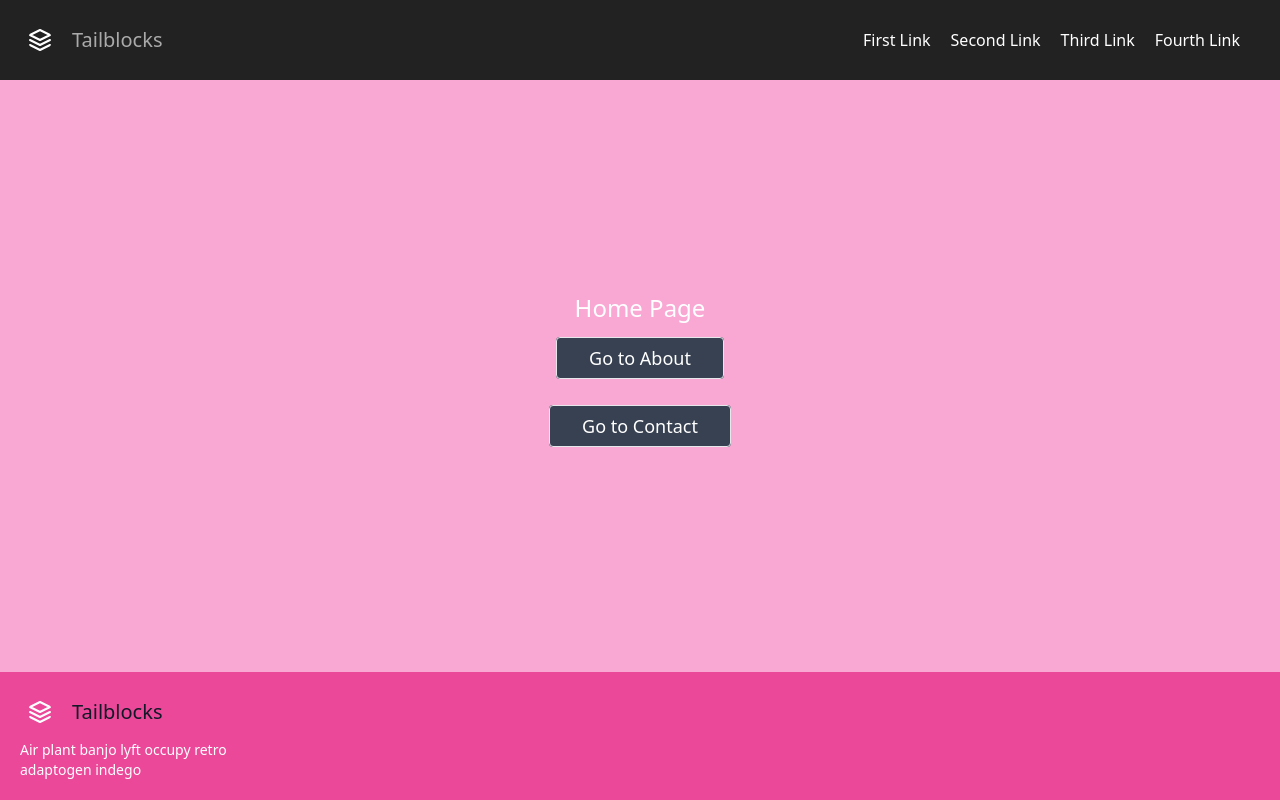
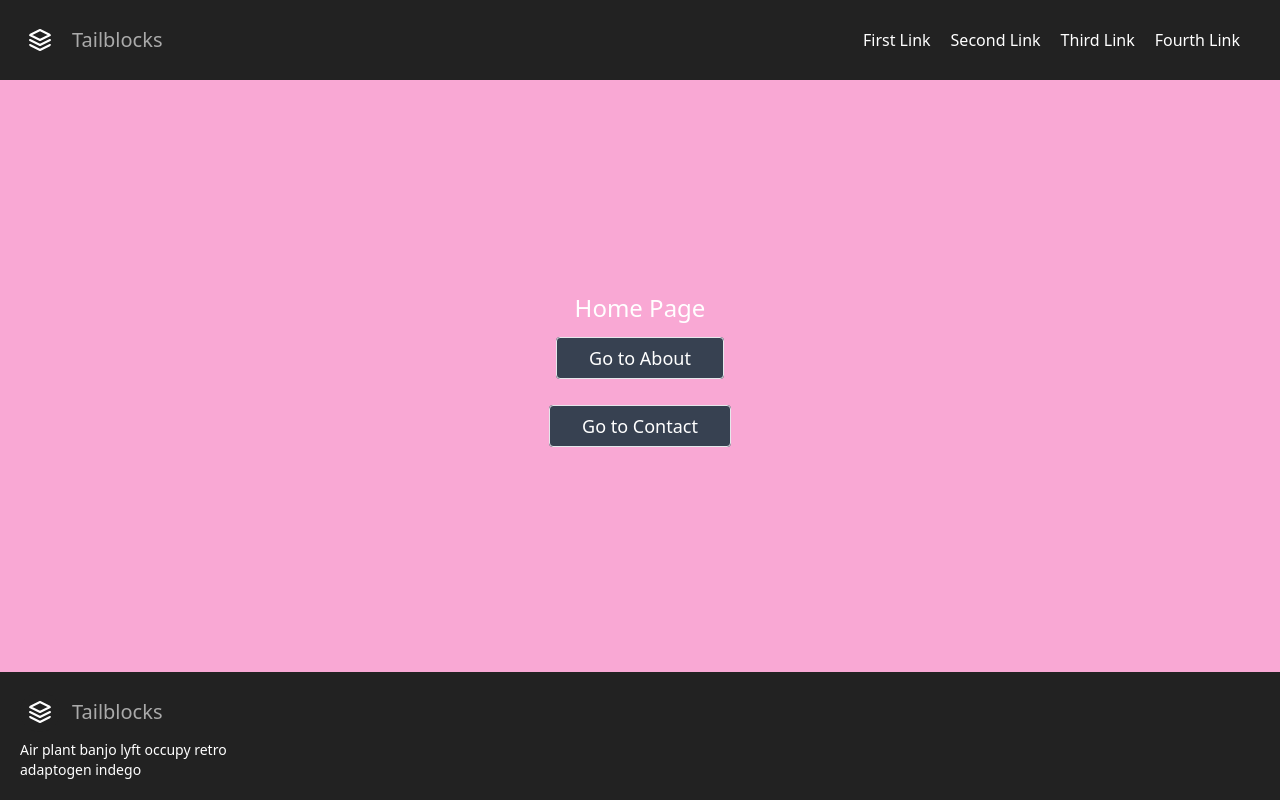
Before and after one commit to wongprom/test-next-13, a Next.js app: page / in a window 1280 px wide. Built offline with nearby package versions, Linux system fonts and the light colour scheme.

Commit message:
Footer, change bg color and text color.

```diff
--- a/components/Footer.tsx
+++ b/components/Footer.tsx
@@ -2,7 +2,7 @@ import React from 'react';
 
 const Footer = () => {
   return (
-    <footer className="shrink-0 bg-pink-500 text-gray-600 body-font">
+    <footer className="shrink-0 bg-[#222222] text-gray-600 body-font">
       <div className="px-5 py-5 mx-auto flex md:items-center lg:items-start md:flex-row md:flex-nowrap flex-wrap flex-col">
         <div className="w-64 flex-shrink-0 md:mx-0 mx-auto text-center md:text-left">
           <a className="flex title-font font-medium items-center md:justify-start justify-center text-gray-900">
@@ -13,12 +13,12 @@ const Footer = () => {
               strokeLinecap="round"
               strokeLinejoin="round"
               strokeWidth="2"
-              className="w-10 h-10 text-white p-2 bg-pink-500 rounded-full"
+              className="w-10 h-10 text-white p-2 bg-[#222222] rounded-full"
               viewBox="0 0 24 24"
             >
               <path d="M12 2L2 7l10 5 10-5-10-5zM2 17l10 5 10-5M2 12l10 5 10-5"></path>
             </svg>
-            <span className="ml-3 text-xl">Tailblocks</span>
+            <span className="ml-3 text-xl text-[#aaaaaa]">Tailblocks</span>
           </a>
           <p className="mt-2 text-sm text-white">
             Air plant banjo lyft occupy retro adaptogen indego
```
